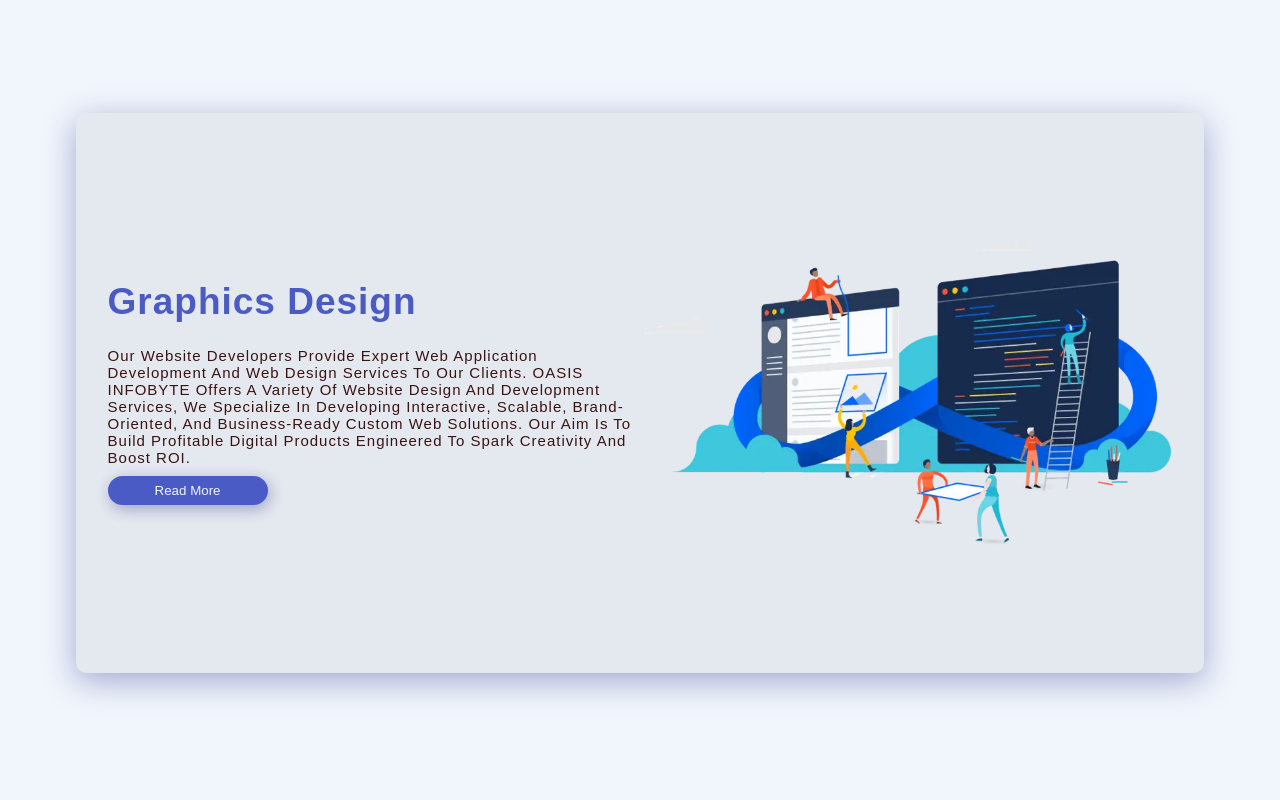
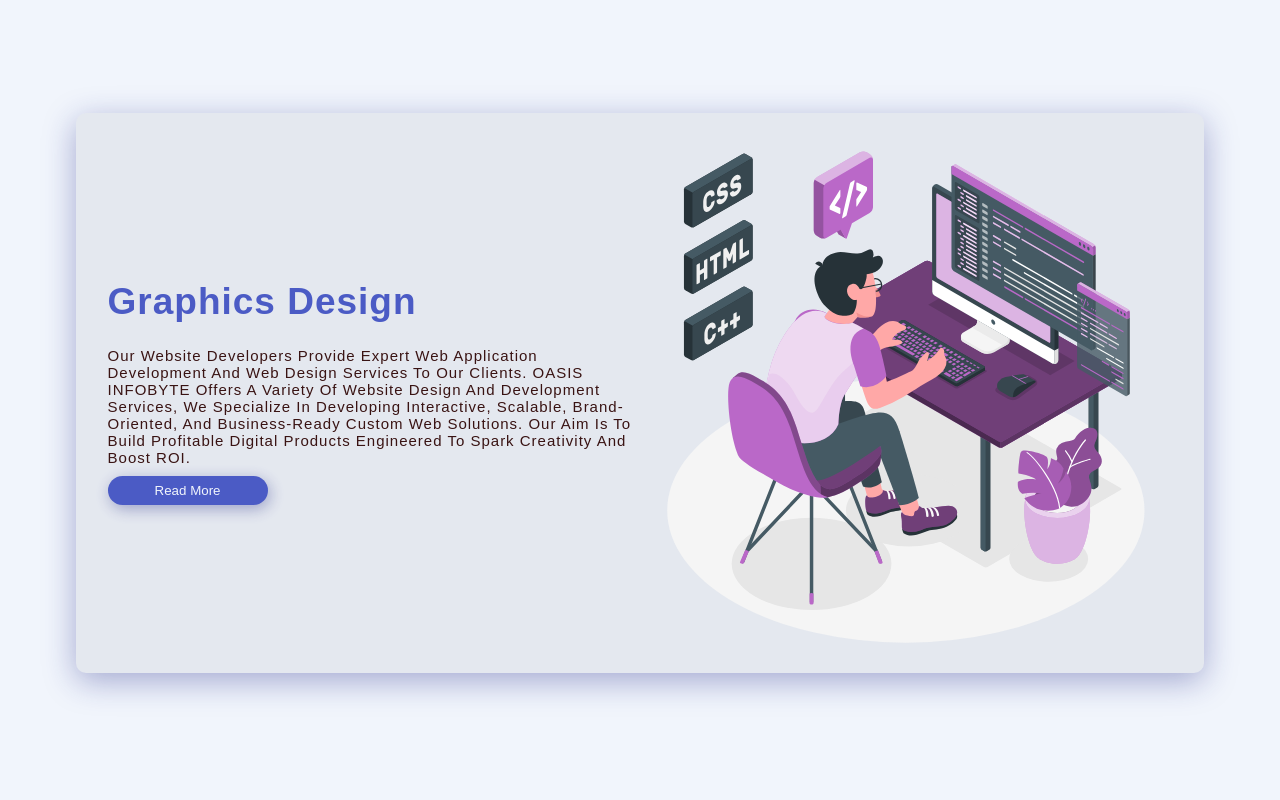
Before and after one commit to gyaneshorsingh1/mountvita, a plain HTML site: page index.html in a window 1280 px wide. Shown: the part 4100-4900 px from the top of the page. Drawn offline with Linux system fonts and the light colour scheme.

Commit message:
img / changed

```diff
--- a/index.html
+++ b/index.html
@@ -13,7 +13,7 @@
     <main>
         <div class="container">
             <h2>MOUNTVITA</h2>
-            <img src="/nav icon.png" alt="" width="6%" >
+            <img src="nav icon.png" alt="" width="6%" >
             <div class="nav">
 
                 <a href="#">Home</a>
@@ -25,9 +25,9 @@
 
             </div>
         </div>
-        <img src="/purpleblur.png" alt="">
+        <img src="purpleblur.png" alt="">
         <div class="container1">
-            <img src="/purpleblur.png" alt="">
+            <img src="purpleblur.png" alt="">
             <div class="f-page">
                 <div class="left-1">
                     <h2>The new era of service provider</h2>
@@ -36,7 +36,7 @@
                         explicabo. Soluta, sapiente!</p>
                 </div>
                 <div class="right-1">
-                    <img src="/tech.webp" alt="">
+                    <img src="tech.webp" alt="">
                 </div>
             </div>
         </div>
@@ -50,7 +50,7 @@
                         We At OASIS InfoByte Believe In Making Our Youth Especially The Students Self-Aware And Exploring The Untouched World Of Technology And Tremendous Growth-Making Fields. We Believes In Bridging The Gap Between Students And Their Knowledge In The Industria</p>
                 </div>
                 <div class="right-2">
-                    <img src="/wbd.svg" alt="">
+                    <img src="wbd.svg" alt="">
                 </div>
             </div>
         </div>
@@ -59,7 +59,7 @@
             <h2 id="service">Our Services</h2>
             <div class="service wbd">
                 <div class="left-3">
-                    <img src="/wbd.svg" alt="">
+                    <img src="wbd.svg" alt="">
                 </div>
                 <div class="right-3">
                     <h2>Website Development</h2>
@@ -69,7 +69,7 @@
             </div>
             <div class="service appd">
                 <div class="left-3">
-                    <img src="/wbd.svg" alt="">
+                    <img src="wbd.svg" alt="">
                 </div>
                 <div class="right-3">
                     <h2>Application Development</h2>
@@ -79,7 +79,7 @@
             </div>
             <div class="service video-editing">
                 <div class="left-3">
-                    <img src="/wbd.svg" alt="">
+                    <img src="wbd.svg" alt="">
                 </div>
                 <div class="right-3">
                     <h2>Video Editing</h2>
@@ -89,7 +89,7 @@
             </div>
             <div class="service gpd">
                 <div class="left-3">
-                    <img src="/img1.webp" alt="">
+                    <img src="wbd.svg" alt="">
                 </div>
                 <div class="right-3">
                     <h2>Graphics Design</h2>
@@ -103,37 +103,37 @@
             <h2 id="internship">Our Programs</h2>
             <div class="internships">
                 <div class="web">
-                    <img src="/wbd.svg" alt="">
+                    <img src="wbd.svg" alt="">
                     <h2>Web Development</h2>
                     <p>The Web Development Internship Offers Practical Work Experience And An Introduction To Creating And Improving Web-Based Systems. This Internship Will Involve Challenging Opportunities, Real World Projects. It’s A Fantastic Opportunity To Gain Hands-On Experience In The Web And/Or App Development Field With An Award-Winning Innovation Team.</p>
                     <button>Apply Now</button>
                 </div>
                 <div class="web">
-                    <img src="/wbd.svg" alt="">
+                    <img src="wbd.svg" alt="">
                     <h2>Graphics Design</h2>
                     <p>The Web Development Internship Offers Practical Work Experience And An Introduction To Creating And Improving Web-Based Systems. This Internship Will Involve Challenging Opportunities, Real World Projects. It’s A Fantastic Opportunity To Gain Hands-On Experience In The Web And/Or App Development Field With An Award-Winning Innovation Team.</p>
                     <button>Apply Now</button>
                 </div>
                 <div class="web">
-                    <img src="/wbd.svg" alt="">
+                    <img src="wbd.svg" alt="">
                     <h2>Video Editing</h2>
                     <p>The Web Development Internship Offers Practical Work Experience And An Introduction To Creating And Improving Web-Based Systems. This Internship Will Involve Challenging Opportunities, Real World Projects. It’s A Fantastic Opportunity To Gain Hands-On Experience In The Web And/Or App Development Field With An Award-Winning Innovation Team.</p>
                     <button>Apply Now</button>
                 </div>
                 <div class="web">
-                    <img src="/wbd.svg" alt="">
+                    <img src="wbd.svg" alt="">
                     <h2>Application Development</h2>
                     <p>The Web Development Internship Offers Practical Work Experience And An Introduction To Creating And Improving Web-Based Systems. This Internship Will Involve Challenging Opportunities, Real World Projects. It’s A Fantastic Opportunity To Gain Hands-On Experience In The Web And/Or App Development Field With An Award-Winning Innovation Team.</p>
                     <button>Apply Now</button>
                 </div>
                 <div class="web">
-                    <img src="/wbd.svg" alt="">
+                    <img src="wbd.svg" alt="">
                     <h2>Python Programing</h2>
                     <p>The Web Development Internship Offers Practical Work Experience And An Introduction To Creating And Improving Web-Based Systems. This Internship Will Involve Challenging Opportunities, Real World Projects. It’s A Fantastic Opportunity To Gain Hands-On Experience In The Web And/Or App Development Field With An Award-Winning Innovation Team.</p>
                     <button>Apply Now</button>
                 </div>
                 <div class="web">
-                    <img src="/wbd.svg" alt="">
+                    <img src="wbd.svg" alt="">
                     <h2>Java Programing</h2>
                     <p>The Web Development Internship Offers Practical Work Experience And An Introduction To Creating And Improving Web-Based Systems. This Internship Will Involve Challenging Opportunities, Real World Projects. It’s A Fantastic Opportunity To Gain Hands-On Experience In The Web And/Or App Development Field With An Award-Winning Innovation Team.</p>
                     <button>Apply Now</button>
@@ -146,7 +146,7 @@
             <h2 id="contact">Contact Us</h2>
             <div class="contact">
                 <div class="left-5">
-                    <img src="/img1.webp" alt="">
+                    <img src="img1.png" alt="">
                 </div>
                 <form action="onclick" class="right-5">
                     <input type="text" name="fname" id="fname" placeholder="First Name">
```
Also changed, not shown: img1.png (added), img1.webp (deleted).
